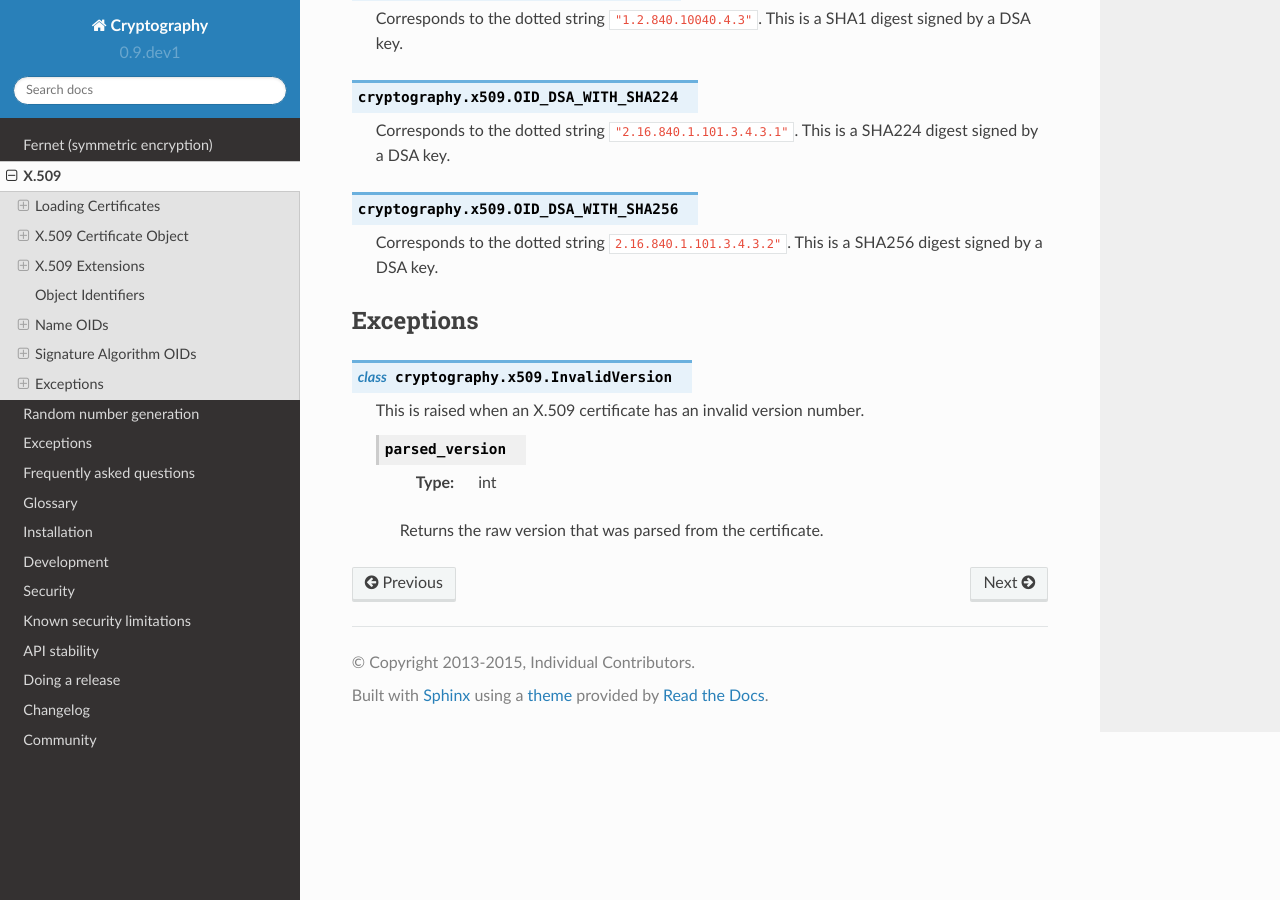
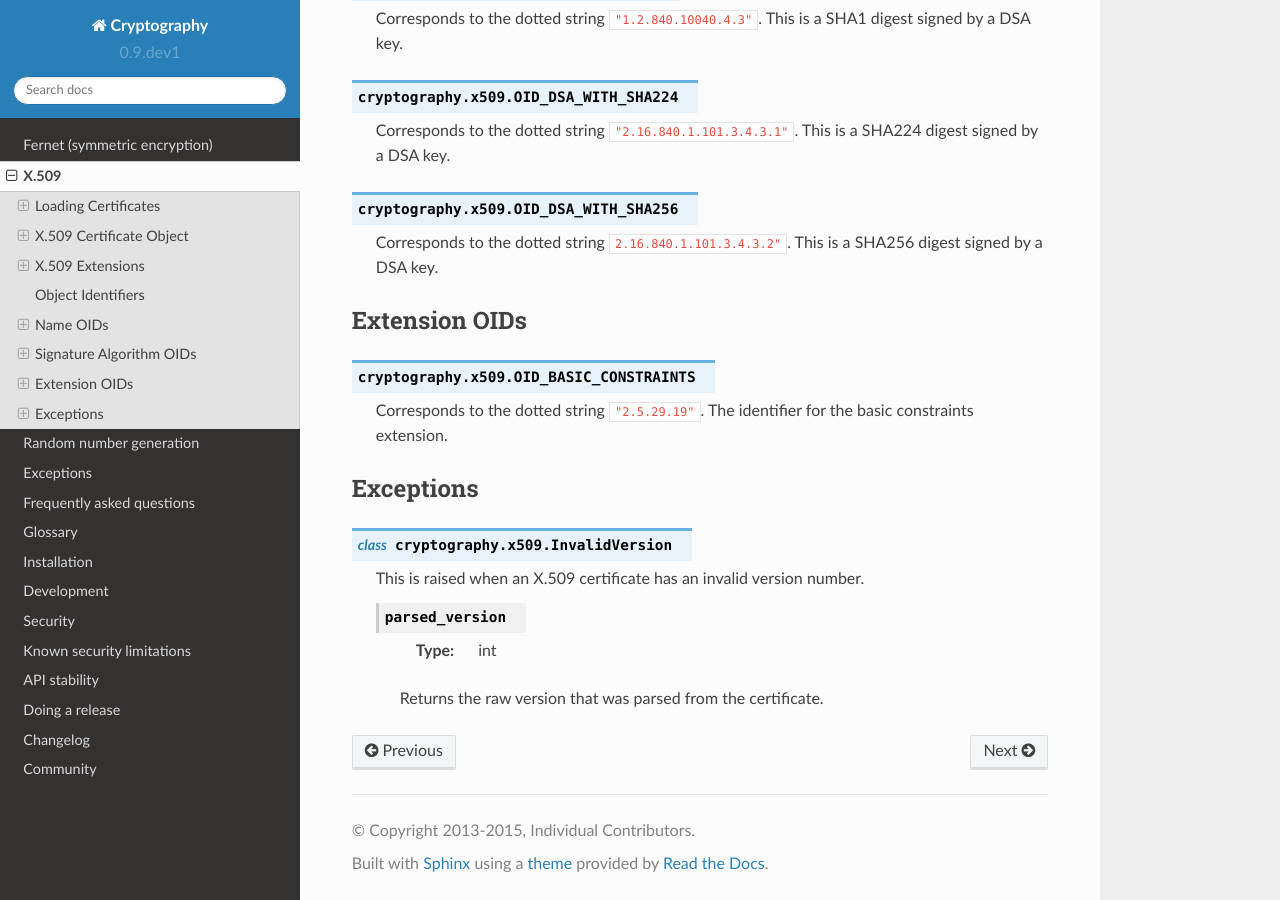
Before and after one commit to WebKing0121/cryptography, a Sphinx documentation site: the page built from docs/x509.rst, in a window 1280 px wide and 900 px high, scrolled down 8264 px. Built offline with Sphinx 7.4.7 and the Read the Docs theme 2.0.0, drawn with Linux system fonts in a browser that asks for light colours; pages that are not in the unit, such as notebooks, are missing from menus.

Commit message:
add docs for the OID_BASIC_CONSTRAINTS constant

```diff
--- a/docs/x509.rst
+++ b/docs/x509.rst
@@ -473,6 +473,14 @@ Signature Algorithm OIDs
     Corresponds to the dotted string ``2.16.840.1.101.3.4.3.2"``. This is
     a SHA256 digest signed by a DSA key.
 
+Extension OIDs
+~~~~~~~~~~~~~~
+
+.. data:: OID_BASIC_CONSTRAINTS
+
+    Corresponds to the dotted string ``"2.5.29.19"``. The identifier for the
+    basic constraints extension.
+
 
 Exceptions
 ~~~~~~~~~~
```
